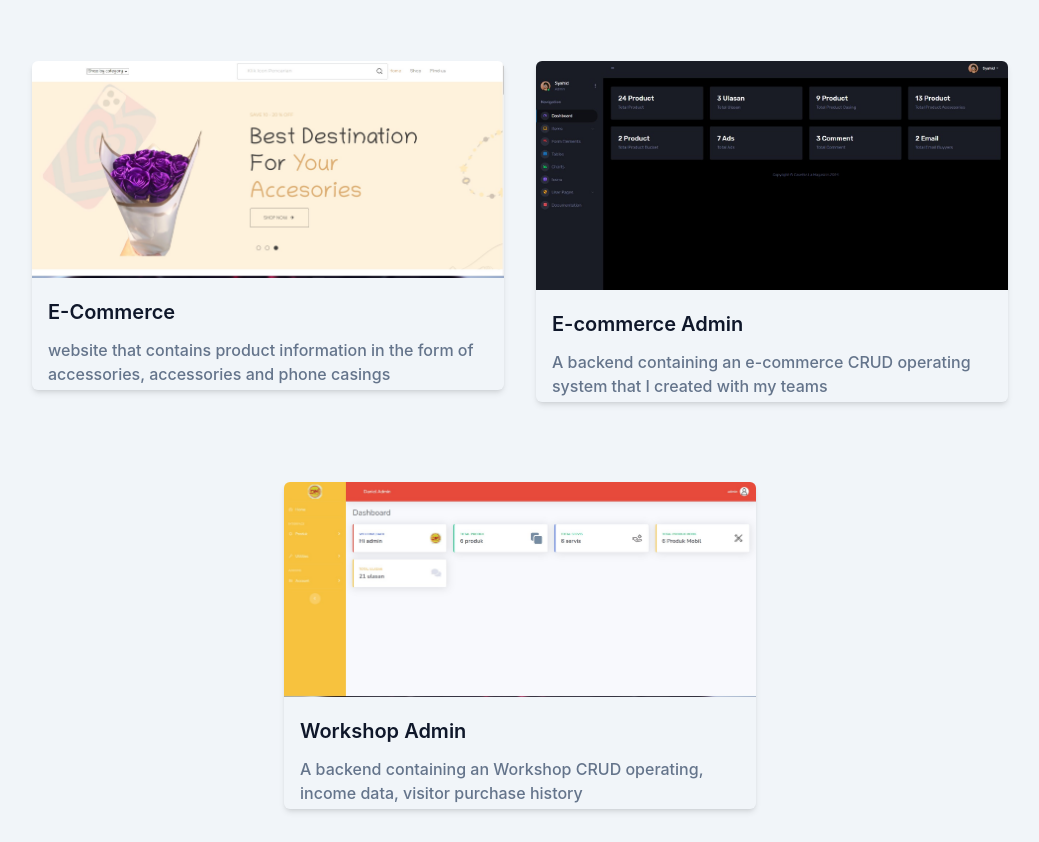
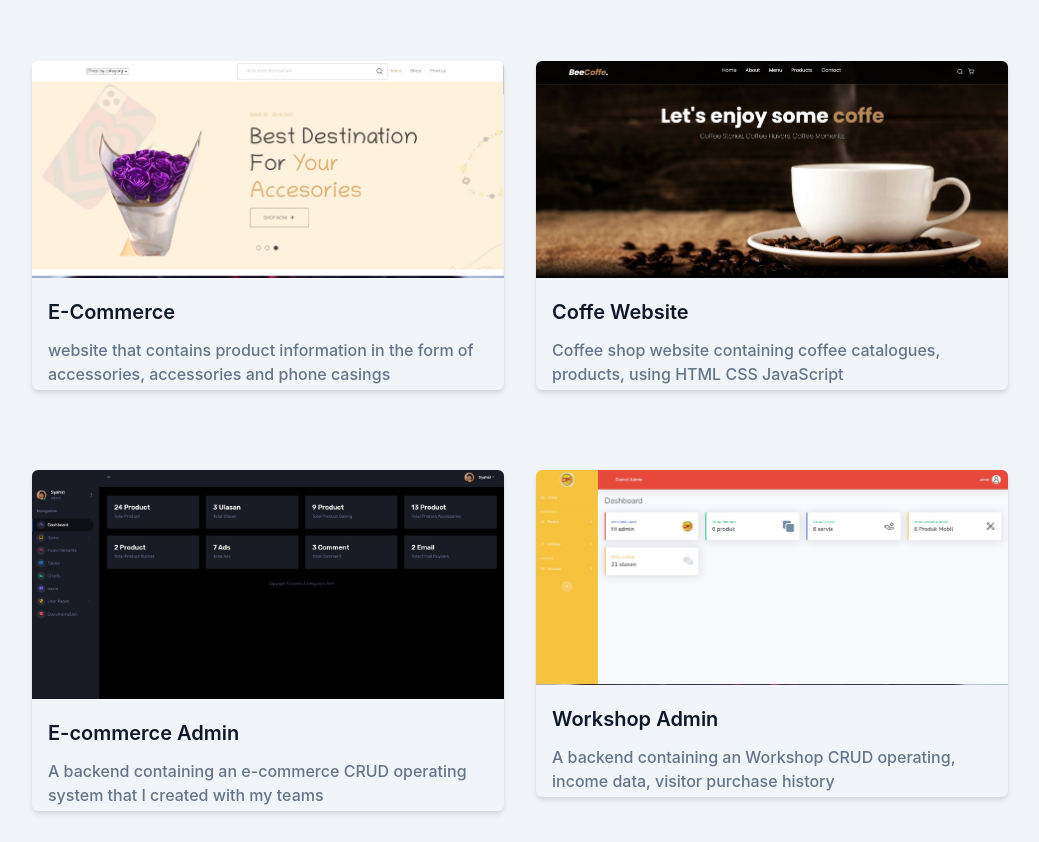
Before and after one commit to jongkodingabi/portofolio-abisam, a website: page index.html in a window 1280 px wide. Shown: the part 1897-2739 px from the top of the page, without its empty margins (120-1159 px from the left). Drawn offline with nearby package versions, Linux system fonts and the light colour scheme.

Commit message:
penambahan projek website kedai kopi

```diff
--- a/index.html
+++ b/index.html
@@ -223,6 +223,16 @@
             </div>
           </div>
 
+          <!-- 6 -->
+          <div class="mb-12 p-4 md:w-1/2">
+            <div class="rounded-md shadow-md overflow-hidden">
+            <img src="dist/img/portofolio/web-coffe.jpg" alt="Coffe website"
+            width="w-full" />
+            <h3 class="font-semibold text-xl text-dark mt-5 mb-3 ml-2  dark:text-white px-2">Coffe Website</h3>
+            <p class="font-medium text-base text-secondary dark:text-white 50 ml-2 mb-1 px-2">Coffee shop website containing coffee catalogues, products, using HTML CSS JavaScript</p>
+              </div>
+          </div>
+
           <!-- 4 -->
           <div class="mb-12 p-4 md:w-1/2">
           <div class="rounded-md shadow-md overflow-hidden">
@@ -242,6 +252,8 @@
           <p class="font-medium text-base text-secondary dark:text-white 50 ml-2 mb-1 px-2">A backend containing an Workshop CRUD operating, income data, visitor purchase history</p>
             </div>
         </div>
+
+
 
         </div>
 
```
Also changed, not shown: dist/img/portofolio/web-coffe.jpg (added).
